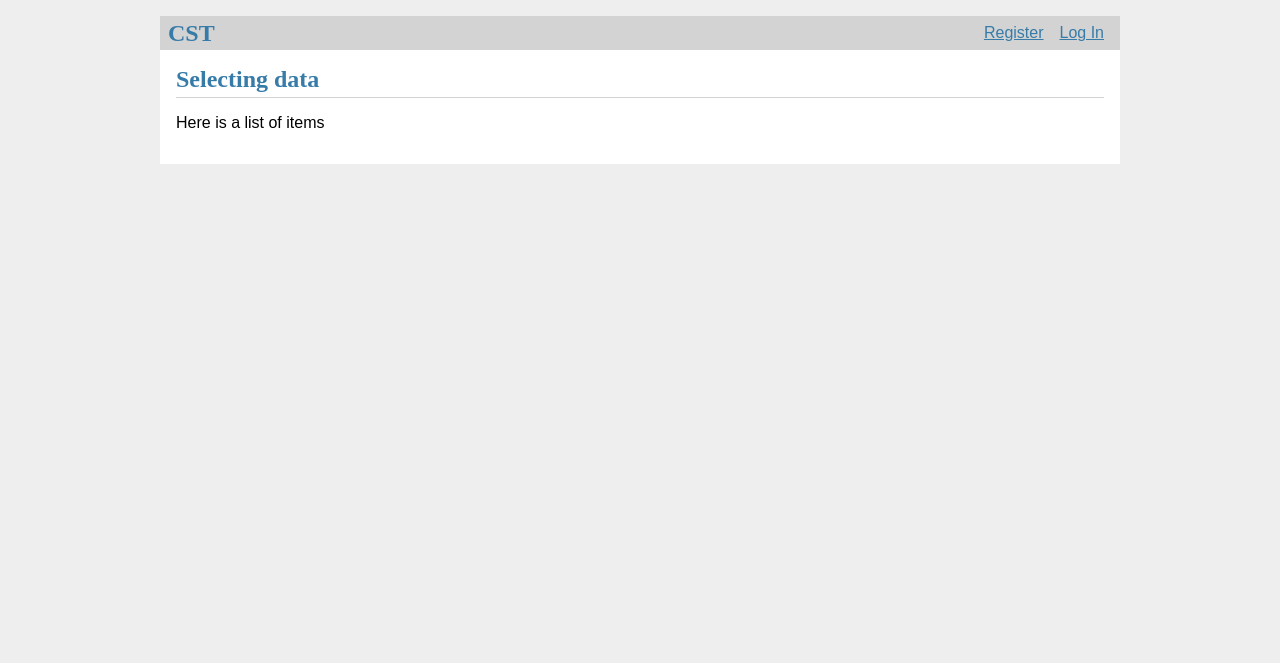
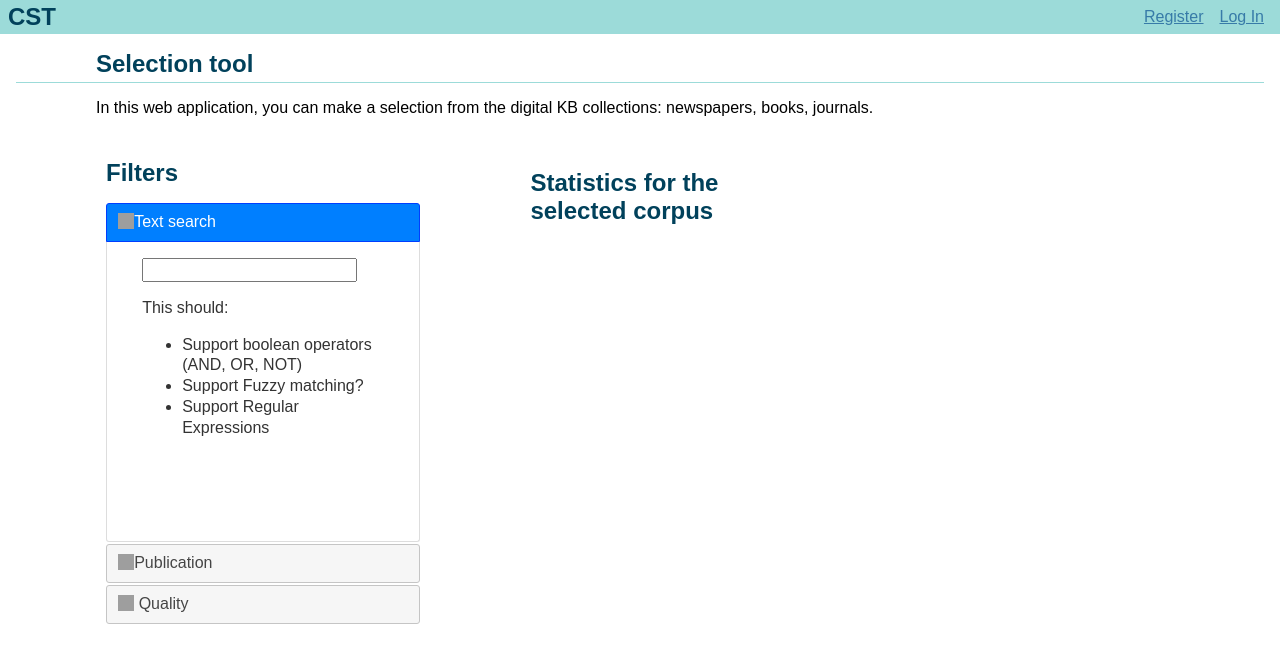
Before and after one commit to KBNLresearch/ProtoCST, a Flask app: page / in a window 1280 px wide. Shown: the top 663 px of the page. Run offline with Flask 2, Linux system fonts and the light colour scheme; grey boxes are pictures that could not be loaded.

Commit message:
Added some html and javascript for filtering options, plus improved some of the styling. WIP.

```diff
--- a/cst/static/style.css
+++ b/cst/static/style.css
@@ -1,21 +1,21 @@
-html { font-family: sans-serif; background: #eee; padding: 1rem; }
-body { max-width: 960px; margin: 0 auto; background: white; }
-h1 { font-family: serif; color: #377ba8; margin: 1rem 0; }
+html { font-family: Arial,Helvetica,sans-serif; background: white;}
+body { margin: 0 auto; background: white; } /*max-width: 1500px; */
+h1 { color: #01415b; margin: 1rem 0; }
 a { color: #377ba8; }
-hr { border: none; border-top: 1px solid lightgray; }
-nav { background: lightgray; display: flex; align-items: center; padding: 0 0.5rem; }
+hr { border: none; border-top: 1px solid #9cdbd9; }
+nav { background: #9cdbd9; display: flex; align-items: center; padding: 0 0.5rem; }
 nav h1 { flex: auto; margin: 0; }
 nav h1 a { text-decoration: none; padding: 0.25rem 0.5rem; }
 nav ul  { display: flex; list-style: none; margin: 0; padding: 0; }
 nav ul li a, nav ul li span, header .action { display: block; padding: 0.5rem; }
 .content { padding: 0 1rem 1rem; }
-.content > header { border-bottom: 1px solid lightgray; display: flex; align-items: flex-end; }
+.content > header { border-bottom: 1px solid #9cdbd9; display: flex; align-items: flex-end; }
 .content > header h1 { flex: auto; margin: 1rem 0 0.25rem 0; }
 .flash { margin: 1em 0; padding: 1em; background: #cae6f6; border: 1px solid #377ba8; }
 .post > header { display: flex; align-items: flex-end; font-size: 0.85em; }
 .post > header > div:first-of-type { flex: auto; }
 .post > header h1 { font-size: 1.5em; margin-bottom: 0; }
-.post .about { color: slategray; font-style: italic; }
+.post .about { color: #9cdbd9; font-style: italic; }
 .post .body { white-space: pre-line; }
 .content:last-child { margin-bottom: 0; }
 .content form { margin: 1em 0; display: flex; flex-direction: column; }
@@ -24,3 +24,34 @@
 .content textarea { min-height: 12em; resize: vertical; }
 input.danger { color: #cc2f2e; }
 input[type=submit] { align-self: start; min-width: 10em; }
+
+
+.row {
+  display: flex;
+  margin-left: 5rem;
+  margin-right: 5rem;
+}
+
+.column {
+  padding: 10px;
+  /*border: 3px solid green;*/
+}
+
+.filter {
+  flex: 30%;
+}
+
+.stats {
+  flex: 70%;
+}
+
+.checkboxgroup{
+    width: 20em;
+    overflow: auto;
+}
+
+.checkboxgroup label{
+    width: 12em;
+    float: left;
+    padding-left: 1em;
+}
--- a/cst/templates/base.html
+++ b/cst/templates/base.html
@@ -1,6 +1,11 @@
 <!DOCTYPE html>
 <html lang="en">
 <link rel="stylesheet" href="{{ url_for('static', filename='style.css') }}">
+  <link rel="stylesheet" href="//code.jquery.com/ui/1.13.2/themes/base/jquery-ui.css">
+  <link rel="stylesheet" href="/resources/demos/style.css">
+  <script src="https://code.jquery.com/jquery-3.6.0.js"></script>
+  <script src="https://code.jquery.com/ui/1.13.2/jquery-ui.js"></script>
+
 <head>
   <meta charset="UTF-8">
   <title> - CST</title>
--- /dev/null
+++ b/cst/templates/search/filters.html
@@ -0,0 +1,78 @@
+
+
+<script>
+  $( function() {
+    $( function() {
+    $( "#accordion" ).accordion();
+  } );
+
+    var dateFormat = "mm/dd/yy",
+      from = $( "#from" )
+        .datepicker({
+          defaultDate: "+1w",
+          changeMonth: true,
+          changeYear: true,
+        })
+        .on( "change", function() {
+          to.datepicker( "option", "minDate", getDate( this ) );
+        }),
+      to = $( "#to" ).datepicker({
+        defaultDate: "+1w",
+        changeMonth: true,
+        changeYear: true,
+      })
+      .on( "change", function() {
+        from.datepicker( "option", "maxDate", getDate( this ) );
+      });
+
+    function getDate( element ) {
+      var date;
+      try {
+        date = $.datepicker.parseDate( dateFormat, element.value );
+      } catch( error ) {
+        date = null;
+      }
+
+      return date;
+    }
+  } );
+
+
+
+  </script>
+
+
+<div id="accordion">
+    <h3>Text search</h3>
+    <div>
+        <input type="text" id="text-contains" name="text-contains">
+        This should: <ul>
+        <li>Support boolean operators (AND, OR, NOT)</li>
+        <li>Support Fuzzy matching?</li>
+        <li>Support Regular Expressions</li>
+    </ul>
+    </div>
+
+    <h3>Publication</h3>
+    <div>
+        <h4>Publication date</h4>
+            <label for="from">From</label>
+            <input type="text" id="from" name="from">
+            <label for="to">to</label>
+            <input type="text" id="to" name="to">
+        <h4>Publication title(s)</h4>
+            <input type="text" id="title" name="title">
+    </div>
+
+    <h3> Quality</h3>
+    <div>
+        <fieldset class="checkboxgroup">
+            <h4>Estimated transcription quality</h4>
+            <label><input type="checkbox" name="q1-borndigital" id="q1-borndigital">Born Digital</label>
+            <label><input type="checkbox" name="q2-topsmaak" id="q2-topsmaak">Topsmaak</label>
+            <label><input type="checkbox" name="q3-abbey" id="q3-abbey">ABBEY V...</label>
+            <label><input type="checkbox" name="q4-unspecified" id="q4-unspecified">Unspecified</label>
+        </fieldset>
+    </div>
+
+</div>
--- a/cst/templates/search/index.html
+++ b/cst/templates/search/index.html
@@ -1,12 +1,44 @@
 {% extends 'base.html' %}
 
+<script xmlns="http://www.w3.org/1999/html" xmlns="http://www.w3.org/1999/html">
+
+      $( function() {
+    $( ".widget input[type=submit], .widget a, .widget button" ).button();
+    $( "button, input, a" ).on( "click", function( event ) {
+      event.preventDefault();
+    } );
+  } );
+
+</script>
 {% block header %}
-  <h1>{% block title %}Selecting data{% endblock %}</h1>
-  {% if g.user %}
-    <a class="action" href="{{ url_for('search.create') }}">Create dataset from current selection</a>
-  {% endif %}
+<div class = "row">
+  <h1>{% block title %}Selection tool{% endblock %}</h1>
+</div>
 {% endblock %}
 
 {% block content %}
-  <p>Here is a list of items</p>
+<div class = "row">
+  <p>In this web application, you can make a selection from the digital KB collections: newspapers, books, journals.
+  </p>
+</div>
+<div class = "row">
+  <div class = "column" style = "flex: 30" id="filter_block">
+    <h1>Filters</h1>
+    {% include 'search/filters.html' %}</div>
+  <div class = "column" style = "flex: 70" id="dataset_block">
+    <div class="row">
+      <div class = "column" style = "flex: 50"><h1>Statistics for the selected corpus</h1></div>
+      <div class = "column" style = "flex: 50">
+        {% if g.user %}
+          <a class="action" href="{{ url_for('search.create') }}">Save current selection as corpus</a>
+        {% endif %}
+      </div>
+    </div>
+    {% include 'dataset/stats.html' %}</div>
+
+</div>
+
+
+
+
 {% endblock %}
```
Also changed, not shown: cst/templates/extract/download_formats.html (added, +10 -0 lines), cst/templates/dataset/stats.html (added). Lines whose indentation alone changed are shown as unchanged.
